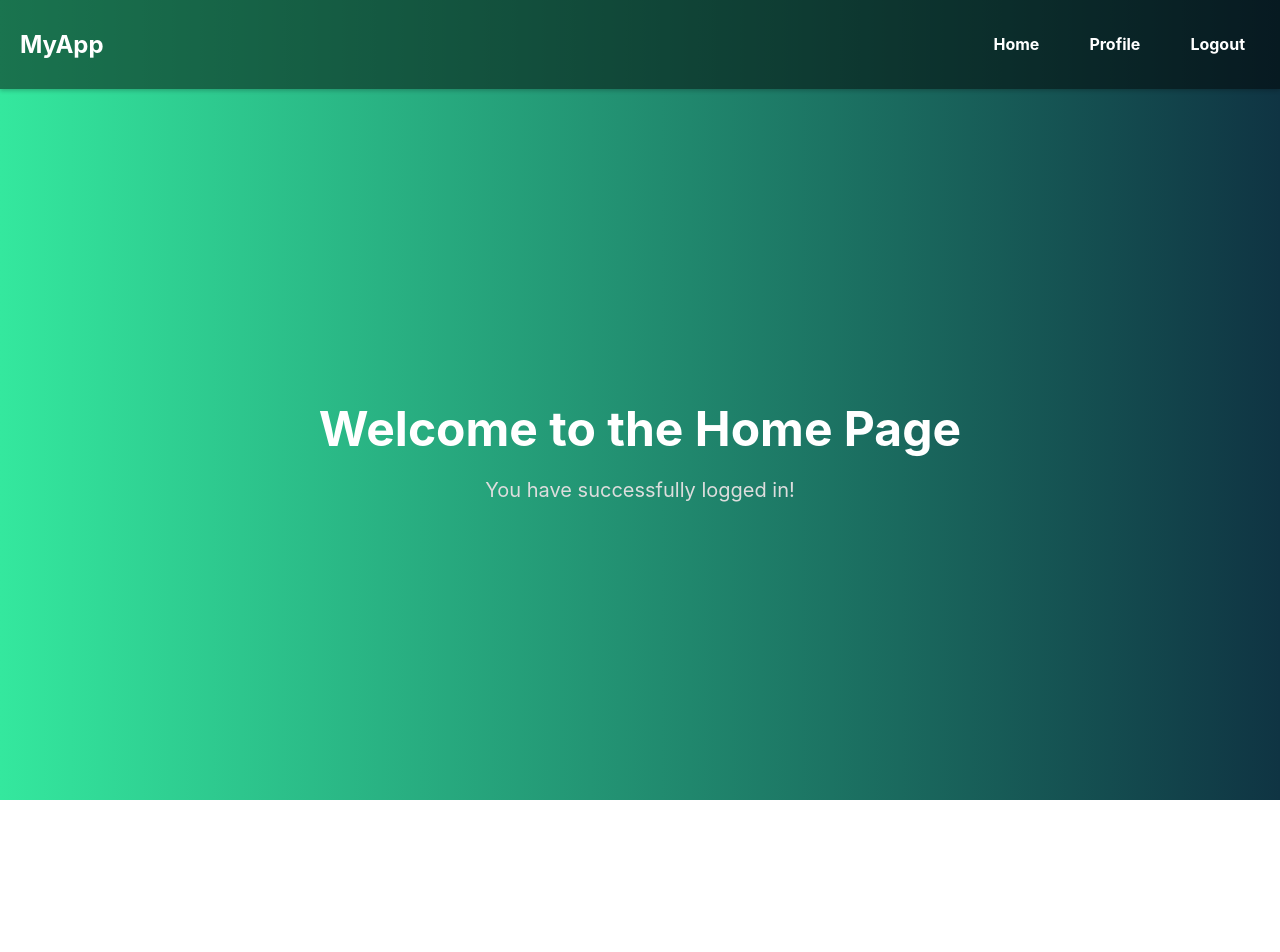
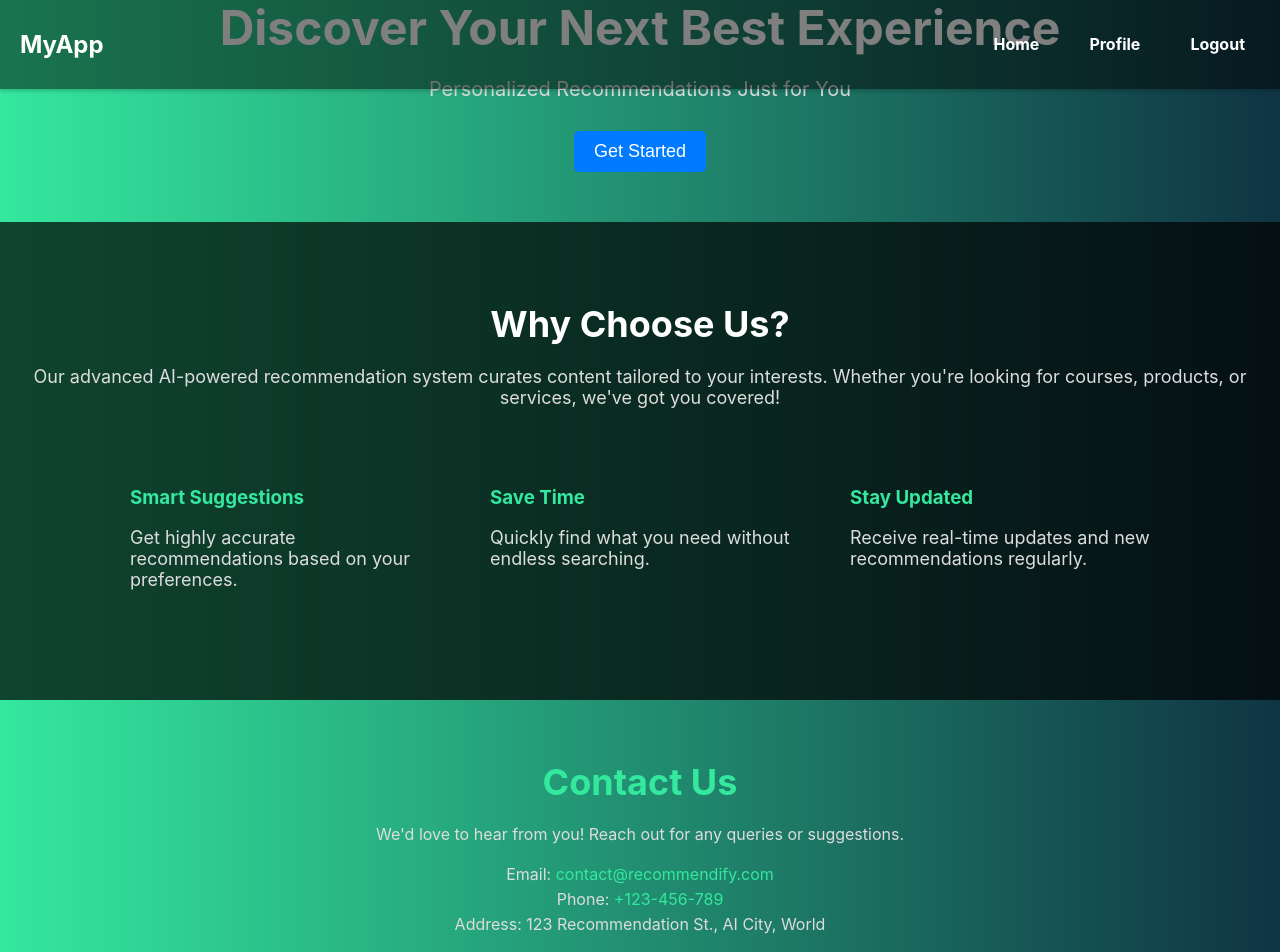
Before and after one commit to KavinduYohan/Learning-content-recommendation-system, a React (Create React App) app in the folder react-frontend/: page /home in a window 1280 px wide. Shown: the top 952 px of the page. Before the commit the page ends 800 px from the top, so only its background shows below. Built offline with nearby package versions, Linux system fonts and the light colour scheme.

Commit message:
Enhance Home

```diff
--- a/react-frontend/src/Home.css
+++ b/react-frontend/src/Home.css
@@ -1,10 +1,9 @@
-/* Home.css */
+/* Global Styles */
 body {
   margin: 0;
   font-family: Arial, sans-serif;
   background: linear-gradient(to right, #34e89e, #0f3443);
   color: white;
-  height: 100vh;
 }
 
 /* Navbar styling */
@@ -17,6 +16,7 @@ body {
   position: fixed;
   top: 0;
   width: 100%;
+  z-index: 1000;
 }
 
 .navbar-logo {
@@ -46,10 +46,11 @@ body {
   color: #34e89e;
 }
 
-/* Header styling */
+/* Hero Section */
 .home-header {
   text-align: center;
-  margin-top: 100px; /* Adjust for navbar height */
+  margin-top: 120px;
+  padding: 50px 20px;
 }
 
 .home-header h1 {
@@ -59,6 +60,111 @@ body {
 
 .home-header p {
   font-size: 20px;
-  margin: 0;
+  margin-bottom: 30px;
   color: #ddd;
 }
+
+.cta-button {
+  padding: 10px 20px;
+  font-size: 18px;
+  color: white;
+  background-color: #007BFF;
+  border: none;
+  border-radius: 5px;
+  cursor: pointer;
+  transition: background-color 0.3s ease;
+}
+
+.cta-button:hover {
+  background-color: #0056b3;
+}
+
+/* About Section */
+.about-section {
+  padding: 50px 20px;
+  background-color: rgba(0, 0, 0, 0.7);
+  text-align: center;
+}
+
+.about-section h2 {
+  font-size: 36px;
+  margin-bottom: 20px;
+}
+
+.about-section p {
+  font-size: 18px;
+  color: #ddd;
+  margin-bottom: 30px;
+}
+
+.features {
+  display: flex;
+  justify-content: center;
+  flex-wrap: wrap;
+}
+
+.feature {
+  flex: 1;
+  margin: 10px;
+  padding: 20px;
+  /* background-color: rgba(255, 255, 255, 0.1); */
+  border-radius: 5px;
+  color: white;
+  max-width: 300px;
+  text-align: left;
+}
+
+.feature h3 {
+  margin-bottom: 10px;
+  color: #34e89e;
+}
+
+/* Contact Section */
+.contact-section {
+  padding: 30px 20px;
+  /* background-color: #0f3443; */
+  text-align: center;
+}
+
+.contact-section h2 {
+  font-size: 36px;
+  margin-bottom: 20px;
+  color: #34e89e;
+}
+
+.contact-section p {
+  font-size: 16px;
+  color: #ddd;
+}
+
+.contact-info {
+  margin: 20px 0;
+}
+
+.contact-info p {
+  margin: 5px 0;
+}
+
+.contact-info a {
+  color: #34e89e;
+  text-decoration: none;
+}
+
+.contact-info a:hover {
+  text-decoration: underline;
+}
+
+.social-links {
+  margin-top: 20px;
+}
+
+.social-link {
+  margin: 0 10px;
+  color: #34e89e;
+  text-decoration: none;
+  font-size: 16px;
+}
+
+.social-link:hover {
+  text-decoration: underline;
+}
--- a/react-frontend/src/Home.js
+++ b/react-frontend/src/Home.js
@@ -1,20 +1,57 @@
 import React from 'react';
-// import { Link } from 'react-router-dom';
 import './Home.css';
 import Navbar from "./components/Navbar"; // Import the Navbar component
 
 function Home() {
   return (
     <div>
-      <Navbar /> {/* Use the Navbar component here */}
+      <Navbar /> {/* Navbar component */}
+
+      {/* Hero Section */}
       <header className="home-header">
-        <h1>Welcome to the Home Page</h1>
-        <p>You have successfully logged in!</p>
-        {/* Adding navigation links */}
-        {/* <div>
-          <Link to="/profile">Go to Profile</Link>
-        </div> */}
+        <h1>Discover Your Next Best Experience</h1>
+        <p>Personalized Recommendations Just for You</p>
+        <button className="cta-button">Get Started</button>
       </header>
+
+      {/* About Section */}
+      <section className="about-section">
+        <h2>Why Choose Us?</h2>
+        <p>
+          Our advanced AI-powered recommendation system curates content tailored to your interests.
+          Whether you're looking for courses, products, or services, we've got you covered!
+        </p>
+        <div className="features">
+          <div className="feature">
+            <h3>Smart Suggestions</h3>
+            <p>Get highly accurate recommendations based on your preferences.</p>
+          </div>
+          <div className="feature">
+            <h3>Save Time</h3>
+            <p>Quickly find what you need without endless searching.</p>
+          </div>
+          <div className="feature">
+            <h3>Stay Updated</h3>
+            <p>Receive real-time updates and new recommendations regularly.</p>
+          </div>
+        </div>
+      </section>
+
+      {/* Contact Section */}
+      <footer className="contact-section">
+        <h2>Contact Us</h2>
+        <p>We'd love to hear from you! Reach out for any queries or suggestions.</p>
+        <div className="contact-info">
+          <p>Email: <a href="mailto:contact@recommendify.com">contact@recommendify.com</a></p>
+          <p>Phone: <a href="tel:+123456789">+123-456-789</a></p>
+          <p>Address: 123 Recommendation St., AI City, World</p>
+        </div>
+        <div className="social-links">
+          <a href="#facebook" className="social-link">Facebook</a>
+          <a href="#twitter" className="social-link">Twitter</a>
+          <a href="#linkedin" className="social-link">LinkedIn</a>
+        </div>
+      </footer>
     </div>
   );
 }
--- a/react-frontend/src/Recommendations.css
+++ b/react-frontend/src/Recommendations.css
@@ -14,6 +14,7 @@
   text-align: center;
   font-size: 2.5rem;
   font-weight: bold;
+  margin-top: 80px;
   margin-bottom: 30px;
   color: #222;
 }
@@ -76,3 +77,11 @@
 .recommendation-link:hover {
   text-decoration: underline;
 }
+.section-title {
+  font-size: 2rem;
+  font-weight: bold;
+  margin-top: 40px;
+  margin-bottom: 20px;
+  color: #ffffff;
+  text-align: left;
+}
--- a/react-frontend/src/Recommendations.js
+++ b/react-frontend/src/Recommendations.js
@@ -33,49 +33,13 @@ function Recommendations() {
       thumbnail: "https://via.placeholder.com/300x180",
       link: "https://example.com/course/javascript",
     },
-    {
-      type: "Course",
-      title: "Advanced JavaScript",
-      description: "Master the advanced concepts of JavaScript with this course.",
-      thumbnail: "https://via.placeholder.com/300x180",
-      link: "https://example.com/course/javascript",
-    },
-    {
-      type: "Course",
-      title: "Advanced JavaScript",
-      description: "Master the advanced concepts of JavaScript with this course.",
-      thumbnail: "https://via.placeholder.com/300x180",
-      link: "https://example.com/course/javascript",
-    },
-    {
-      type: "Course",
-      title: "Advanced JavaScript",
-      description: "Master the advanced concepts of JavaScript with this course.",
-      thumbnail: "https://via.placeholder.com/300x180",
-      link: "https://example.com/course/javascript",
-    },
-    {
-      type: "Course",
-      title: "Advanced JavaScript",
-      description: "Master the advanced concepts of JavaScript with this course.",
-      thumbnail: "https://via.placeholder.com/300x180",
-      link: "https://example.com/course/javascript",
-    },
-    {
-      type: "Course",
-      title: "Advanced JavaScript",
-      description: "Master the advanced concepts of JavaScript with this course.",
-      thumbnail: "https://via.placeholder.com/300x180",
-      link: "https://example.com/course/javascript",
-    },
-    {
-      type: "Course",
-      title: "Advanced JavaScript",
-      description: "Master the advanced concepts of JavaScript with this course.",
-      thumbnail: "https://via.placeholder.com/300x180",
-      link: "https://example.com/course/javascript",
-    },
+    // Add other recommendations as needed...
   ];
+
+  // Filter recommendations based on type
+  const courses = recommendations.filter(item => item.type === "Course");
+  const videos = recommendations.filter(item => item.type === "Video");
+  const articles = recommendations.filter(item => item.type === "Article");
 
   return (
     <div>
@@ -92,10 +56,11 @@ function Recommendations() {
       {/* Recommendations Section */}
       <div className="recommendations-container">
         <h1 className="recommendations-title">Recommendations</h1>
+
+        {/* Courses Section */}
+        <h2 className="section-title">Courses</h2>
         <div className="recommendations-row">
-          {/* Dynamic rendering of recommendation cards */}
-          {recommendations.map(function (item, index) {
-            return (
+          {courses.map((item, index) => (
             <div key={index} className="recommendation-card">
               <img
                 src={item.thumbnail}
@@ -115,8 +80,59 @@ function Recommendations() {
                 </a>
               </div>
             </div>
-            );
-          })}
+          ))}
+        </div>
+
+        {/* Videos Section */}
+        <h2 className="section-title">Videos</h2>
+        <div className="recommendations-row">
+          {videos.map((item, index) => (
+            <div key={index} className="recommendation-card">
+              <img
+                src={item.thumbnail}
+                alt={item.type + " Thumbnail"}
+                className="recommendation-thumbnail"
+              />
+              <div className="recommendation-content">
+                <h2 className="recommendation-title">{item.title}</h2>
+                <p className="recommendation-description">{item.description}</p>
+                <a
+                  href={item.link}
+                  target="_blank"
+                  rel="noopener noreferrer"
+                  className="recommendation-link"
+                >
+                  View {item.type}
+                </a>
+              </div>
+            </div>
+          ))}
+        </div>
+
+        {/* Articles Section */}
+        <h2 className="section-title">Articles</h2>
+        <div className="recommendations-row">
+          {articles.map((item, index) => (
+            <div key={index} className="recommendation-card">
+              <img
+                src={item.thumbnail}
+                alt={item.type + " Thumbnail"}
+                className="recommendation-thumbnail"
+              />
+              <div className="recommendation-content">
+                <h2 className="recommendation-title">{item.title}</h2>
+                <p className="recommendation-description">{item.description}</p>
+                <a
+                  href={item.link}
+                  target="_blank"
+                  rel="noopener noreferrer"
+                  className="recommendation-link"
+                >
+                  View {item.type}
+                </a>
+              </div>
+            </div>
+          ))}
         </div>
       </div>
     </div>
```
Lines whose indentation alone changed are shown as unchanged.
